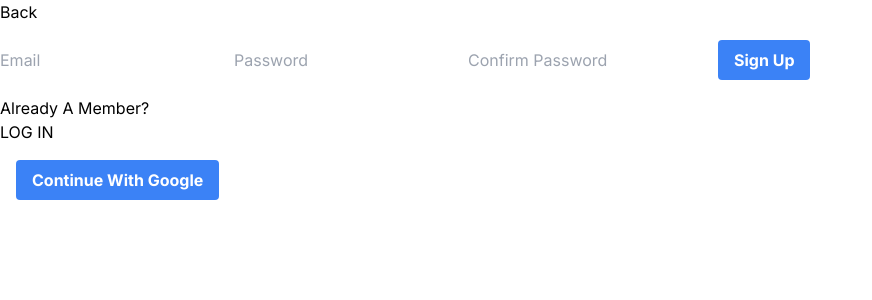
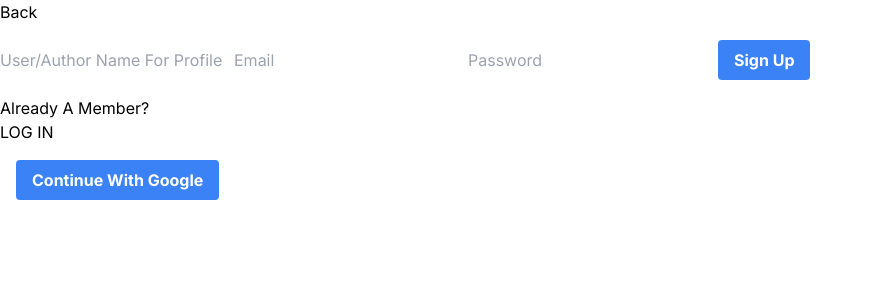
Before and after one commit to tiffmc1/quoted, a Next.js app: page /signup in a window 1280 px wide. Shown: the top 300 px of the page, without its empty margins (0-872 px from the left). Built offline with nearby package versions, Linux system fonts and the light colour scheme; no server answers.

Commit message:
SIGNUP: users decide their username at this step

```diff
--- a/app/components/Auth/SignUp.jsx
+++ b/app/components/Auth/SignUp.jsx
@@ -5,28 +5,34 @@ import { useRouter } from "next/navigation";
 import signUp from "@/app/firebase/auth/signup";
 
 export default function SignUp() {
+	const [authorName, setAuthorName] = useState("");
 	const [email, setEmail] = useState("");
 	const [password, setPassword] = useState("");
-	const [confirmPassword, setConfirmPassword] = useState("");
-	const [passwordError, setPasswordError] = useState(false);
 	const router = useRouter();
 
 	const handleSubmit = async (event) => {
 		event.preventDefault();
 
-		const { result, error } = await signUp(email, password, confirmPassword);
+		const { result, error } = await signUp(authorName, email, password);
 
 		if (error) {
-			setPasswordError(true);
+			console.error("Sign Up Error", error);
 		}
 
 		console.log("SignUp Component Successful", result);
-		return router.push("/user");
+		return router.push("/user/profile");
 	};
 
 	return (
 		<>
 			<form onSubmit={handleSubmit}>
+				<input
+					required
+					name="name"
+					placeholder="User/Author Name For Profile"
+					type="text"
+					onChange={(e) => setAuthorName(e.target.value)}
+				/>
 				<input
 					required
 					name="email"
@@ -41,14 +47,13 @@ export default function SignUp() {
 					type="password"
 					onChange={(e) => setPassword(e.target.value)}
 				/>
-				<input
+				{/* <input
 					required
 					name="confirm-password"
 					placeholder="Confirm Password"
 					type="password"
 					onChange={(e) => setConfirmPassword(e.target.value)}
-				/>
-				{passwordError ? <div>Passwords do not match</div> : null}
+				/> */}
 				<button
 					type="submit"
 					className="bg-blue-500 hover:bg-blue-700 text-white font-bold py-2 px-4 rounded m-4"
```
